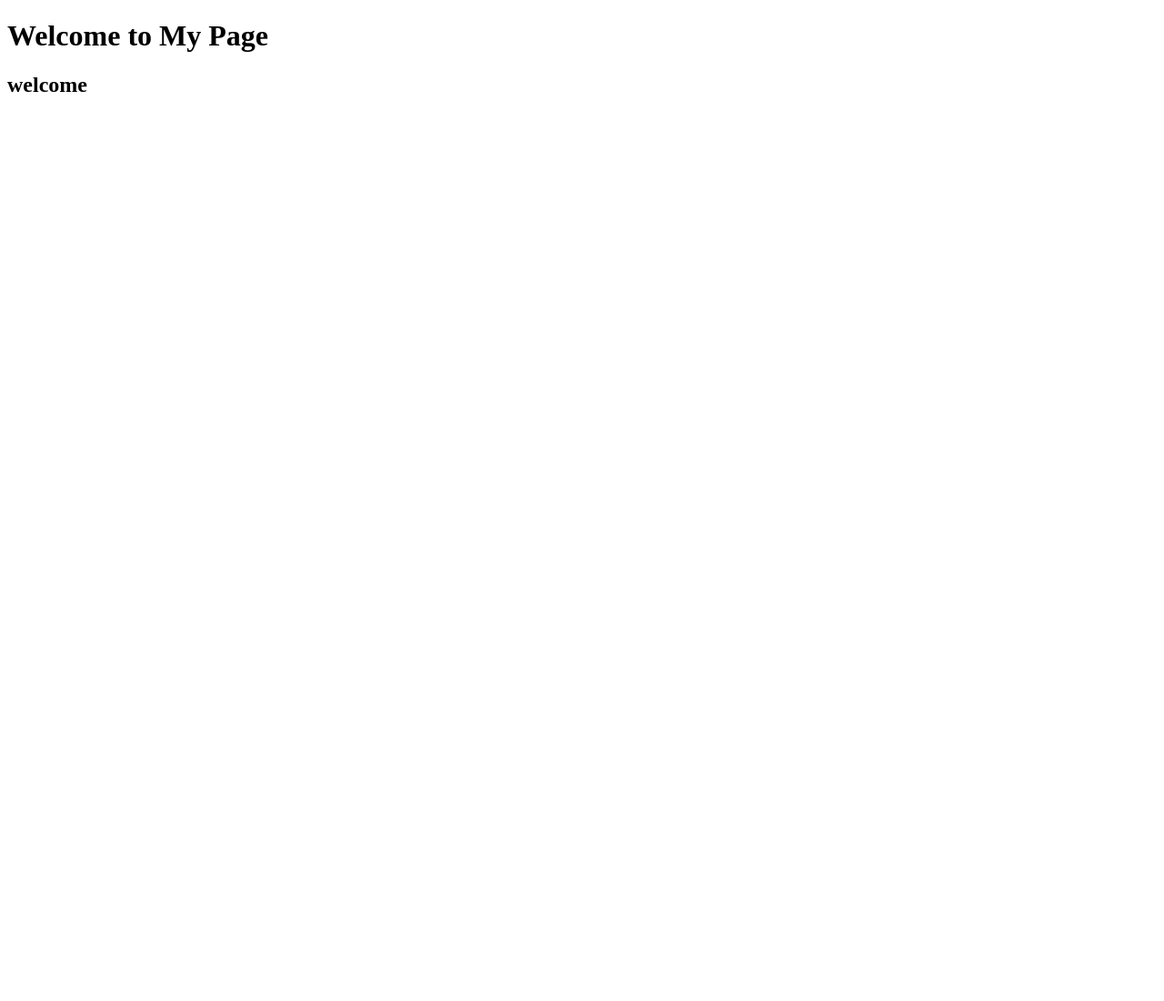
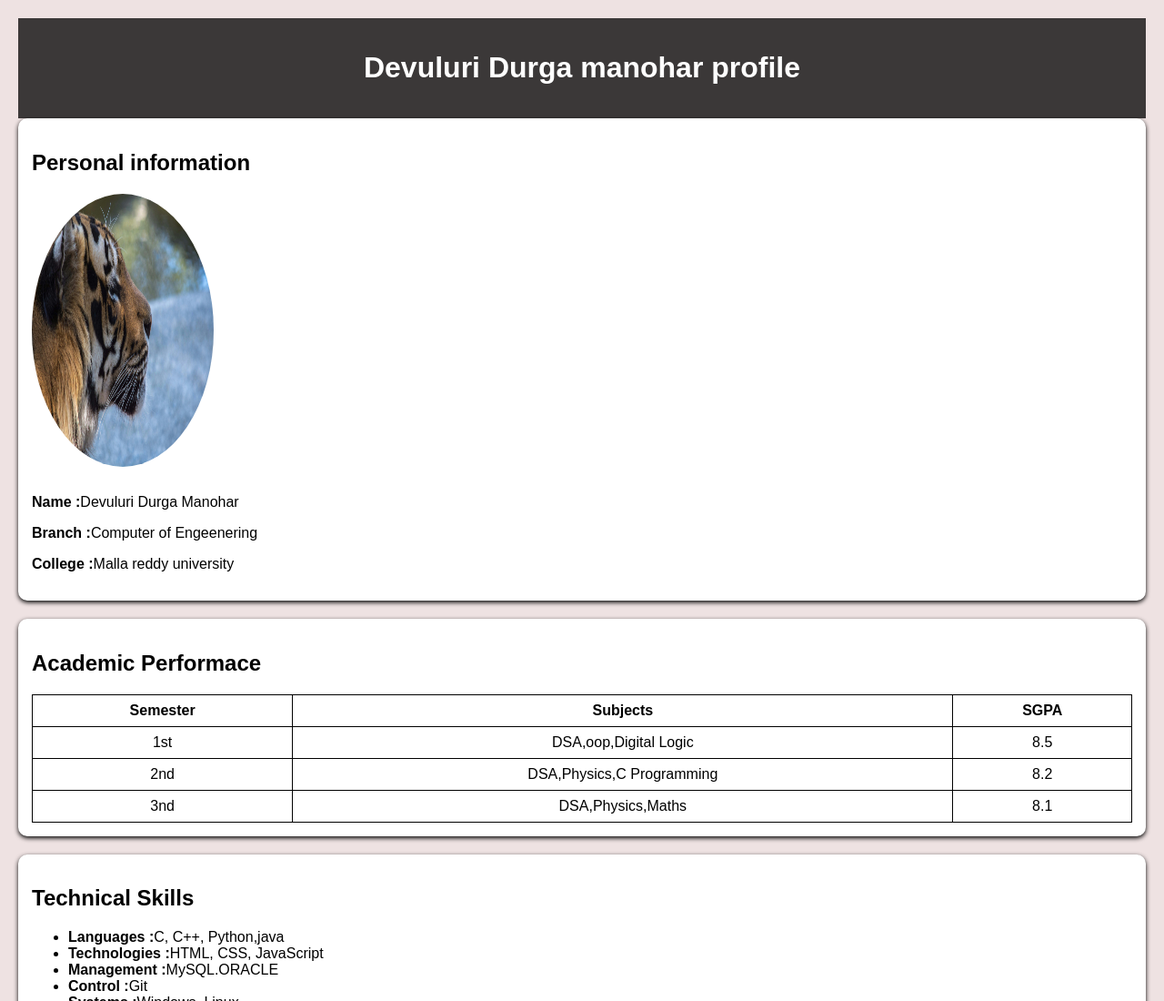
Before and after one commit to Devuluri/Devuluri.github.io, a plain HTML site: page index.html in a window 1280 px wide. Shown: the top 1100 px of the page at 91% size. Before the commit the page ends 800 px from the top, so only its background shows below. Drawn offline with Linux system fonts and the light colour scheme.

Commit message:
fourthchange

```diff
--- a/assest/css/style.css
+++ b/assest/css/style.css
@@ -0,0 +1,53 @@
+
+header{
+    background-color: rgba(0, 0, 0, 0.751); /* Green */
+    padding: 15px;
+    text-align: center;
+    color: white;
+}
+body{
+    font-family: Arial, Helvetica, sans-serif;
+    background-color: rgb(238, 226, 226);
+    margin: 20px;
+}
+section{
+    background-color: white;
+    padding: 15px;
+    margin-bottom: 20px;
+    border-radius: 10px;
+    box-shadow: 0 2px 5px rgba(0, 0, 0, 1);
+}
+section img{
+    border-radius: 50%;
+    margin-bottom: 10px;
+}
+table{
+    width: 100%;
+    border-collapse: collapse;
+}
+th, td{
+    border: 1px solid black;
+    text-align: center;
+    padding: 8px;
+
+
+}
+formgroup{
+   padding: 20px;
+}
+input[type="text"], input[type="email"],input[type="url"],input[type="number"]{
+    width: 90%;
+    padding: 10px;
+    border: 1px solid #ccc;
+    border-radius: 5px;
+    margin-bottom: 10px;
+}
+textarea{
+    width:91%
+}
+button[type="submit"]{
+    width: 92%;
+    padding: 10px;
+    background-color: blue;
+    color: white; /* Green */
+}
--- a/index.html
+++ b/index.html
@@ -4,11 +4,116 @@
 <head>
     <meta charset="UTF-8">
     <meta name="viewport" content="width=device-width, initial-scale=1.0">
+    <meta name="Keyword" content="Devuluri Durga Manohar Computer Science">
+    <meta name="description" content="This is profile page of Devuluri Durga Manohar, a Computer Science student.">
+    <meta name="author" content="Devuluri Durga Manohar">
+    <meta http-equiv="refresh" content="1008" url="http://localhost:3000/profile">
+    <meta name="robots" content="index, follow">
+    <link rel="stylesheet" href="./assest/css/style.css">
+
     <title>Document</title>
 </head>
 <body>
-    <h1>Welcome to My Page</h1>
-    <h2>welcome</h2>
+    <header>
+        <h1>Devuluri Durga manohar profile</h1>
+    </header>
+    <main>
+        <!-- Personaal information -->
+         <section>
+            <h2>Personal information</h2>
+            <img src="./assest/images/photo-1533450718592-29d45635f0a9.jpg" width="200px" height="300px">
+            <p><strong>Name :</strong>Devuluri Durga Manohar</p>
+            <p><strong>Branch :</strong>Computer of Engeenering</p>
+            <p><strong>College :</strong>Malla reddy university</p>
+
+         </section>
+         <section>
+            <h2>Academic Performace</h2>
+            <table>
+                <thead>
+                    <tr>
+                        <th>Semester</th>
+                        <th>Subjects</th>
+                        <th>SGPA</th>
+                    </tr>
+                </thead>
+                <tbody>
+                    <tr>
+                        <td>1st</td>
+                        <td>DSA,oop,Digital Logic</td>
+                        <td>8.5</td>
+                    </tr>
+                    <tr>
+                        <td>2nd</td>
+                        <td>DSA,Physics,C Programming</td>
+                        <td>8.2</td>
+                    </tr>
+                    <tr>
+                        <td>3nd</td>
+                        <td>DSA,Physics,Maths</td>
+                        <td>8.1</td>
+                    </tr>
+
+                </tbody>
+            </table>
+         </section>
+         <!-- technical skills -->
+         <section>
+            <h2>Technical Skills</h2>
+            <ul>
+                <li><strong>Languages :</strong>C, C++, Python,java</li>
+                <li><strong>Technologies :</strong>HTML, CSS, JavaScript</li>
+                <li><strong> Management :</strong>MySQL.ORACLE</li>
+                <li><strong> Control :</strong>Git</li>
+                <li><strong>Systems :</strong>Windows, Linux</li>
+            </ul>
+
+         </section>
+         <!-- hobbies and skills -->
+          <section>
+            <h2>Hobbies and Interests</h2>
+            <ol>
+                <li>Reading Books</li>
+                <li>Playing Cricket</li>
+                <li>Listening to Music</li>
+                <li>Cycling</li>
+            </ol>
+          </section>
+          <section>
+            <!-- contact information -->
+             <h2>Contact me</h2>
+             <form>
+                <div class="formgroup"><div><label for="email">Email:</label><br>
+                <input type="email" id="email" name="email" required></div></div>
+                <div class="formgroup"><div><label for="when you want to contact me">contact me:</label><br>
+                <input type="text" id="contact-time" name="contact-time" required></div></div>
+                <div class="formgroup">
+                    <label for="contact-no">contact-no</label><br>
+                    <input type="number" id="contact-no" name="contact-no" required>
+                </div>
+                <div class="formgroup">
+                    <label for="description">Description</label><br>
+                    <textarea id="description" name="description" rows="6" required></textarea>
+                </div>
+                <div class="formgroup">
+                    <label for="linkedin">LinkedIn</label><br>
+                    <input type="url" id="linkedin" name="linkedin"required>
+                </div>
+                <div class="formgroup">
+                    <button type="submit">Submit</button>
+                </div>
+
+
+
+
+
+
+
+
+
+             </form>
+          </section>
+    </main>
 
 </body>
 </html>
```
Also changed, not shown: assest/images/photo-1533450718592-29d45635f0a9.jpg (added).
